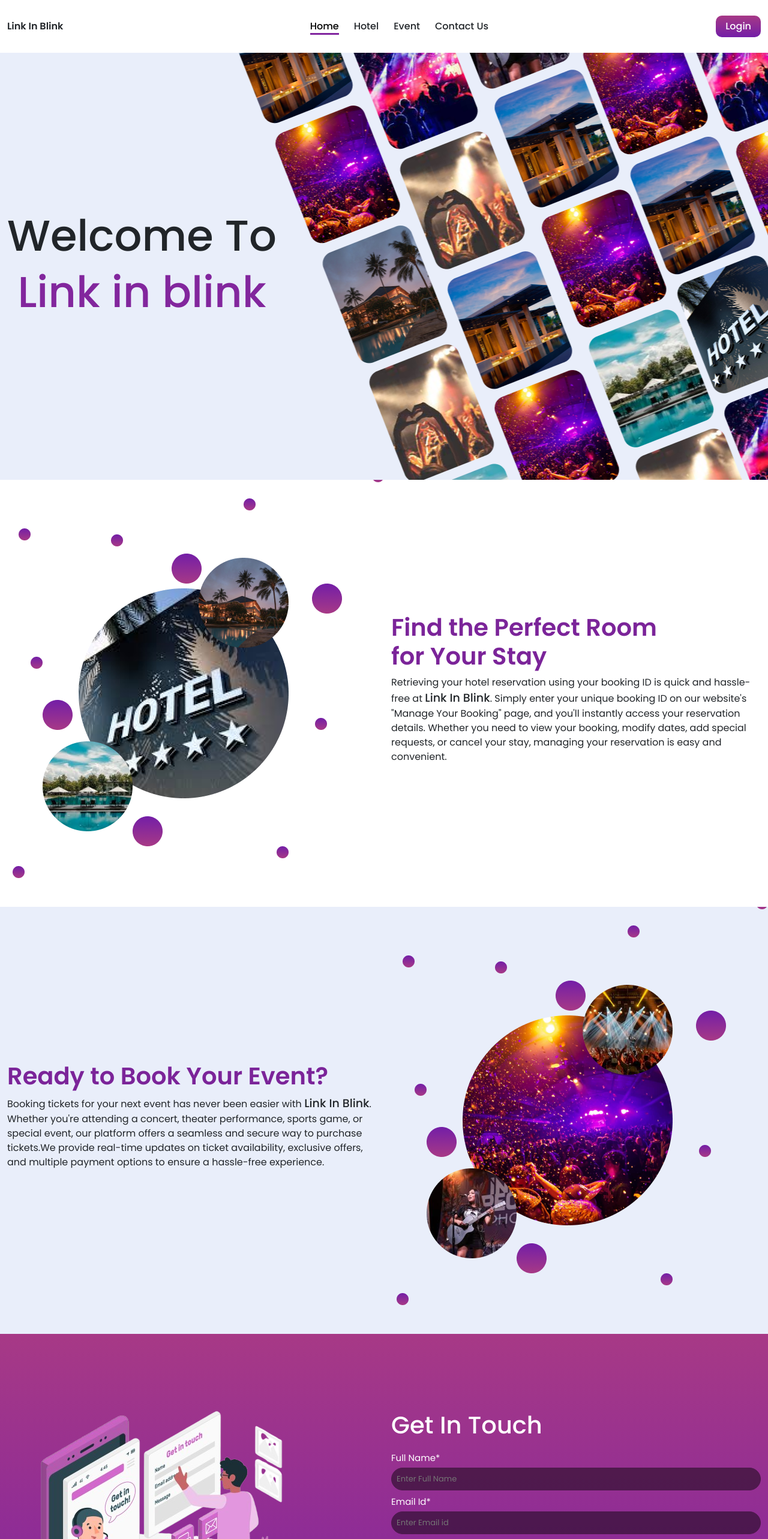
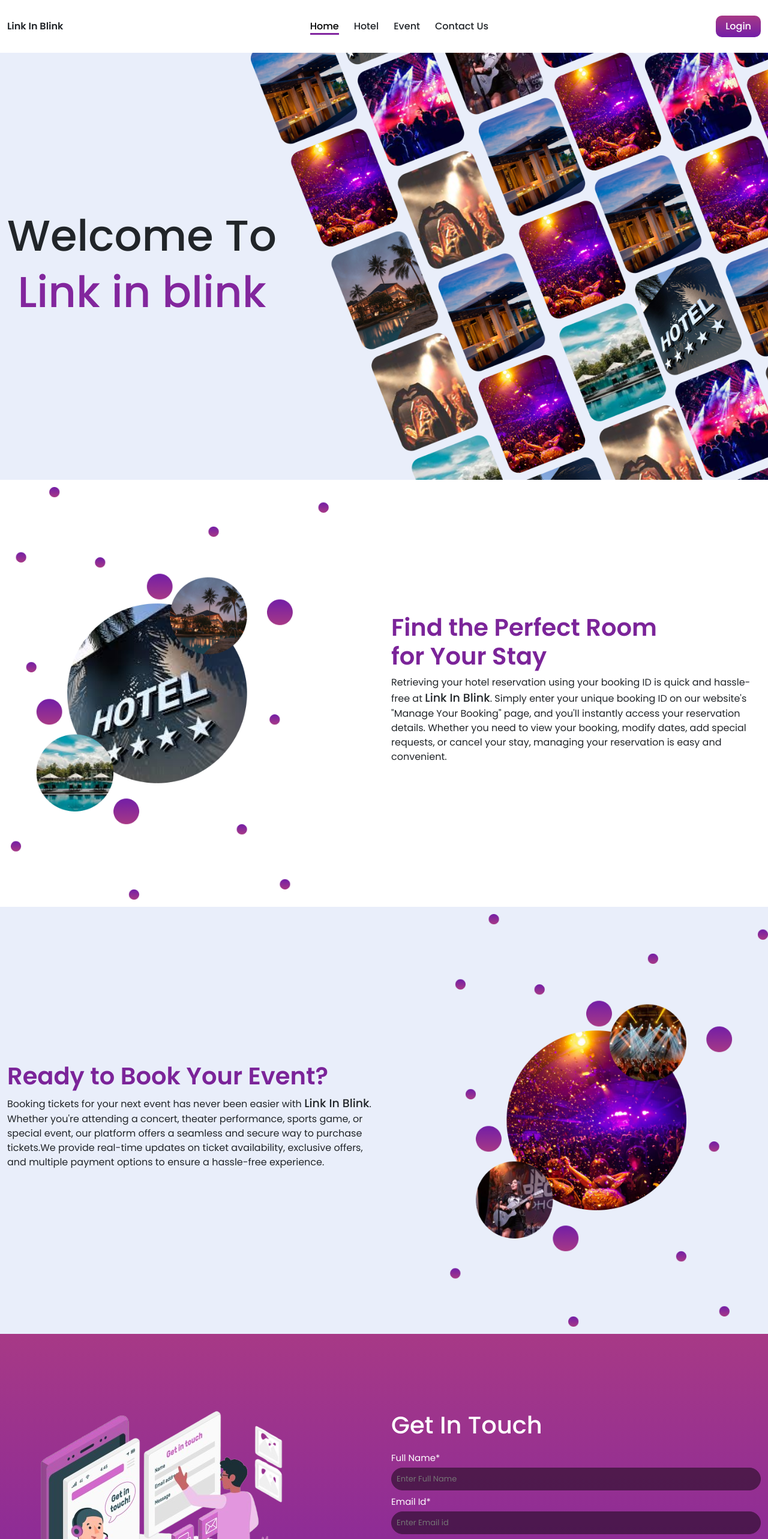
Before and after one commit to Samrita-Swain/Link-In-Blink, a React (Vite) app: page / in a window 1280 px wide. Shown: the top 2566 px of the page at 60% size. Built offline with nearby package versions, Linux system fonts and the light colour scheme.

Commit message:
new-commit

```diff
--- a/src/App.css
+++ b/src/App.css
@@ -91,6 +91,7 @@ main {
     background-image: url(/public/images/first-bg.png);
     background-position: center;
     background-repeat: no-repeat;
+    background-size: cover;
 }
 .first h1 {
   font-size: 72px;
@@ -117,6 +118,7 @@ main {
   background-position: left;
   background-repeat: no-repeat;
   height: 89vh;
+  background-size: cover;
 }
 .header {
   height: 89vh;
@@ -134,6 +136,7 @@ main {
   background-position: right;
   background-repeat: no-repeat;
   height: 89vh;
+  background-size: cover;
 }
 .lastpage {
   height: 89vh;
--- a/src/Components/Navigations.jsx
+++ b/src/Components/Navigations.jsx
@@ -24,7 +24,7 @@ const Navigations = () => {
         </Link>
       </li>
       <li className='nav-item'>
-        <Link activeClass="active" to="contact-us" spy={true} smooth={true} offset={-150} duration={500}>
+        <Link activeClass="active" to="contact-us" spy={true} smooth={true} offset={-100} duration={500}>
           Contact Us
         </Link>
       </li>
```
